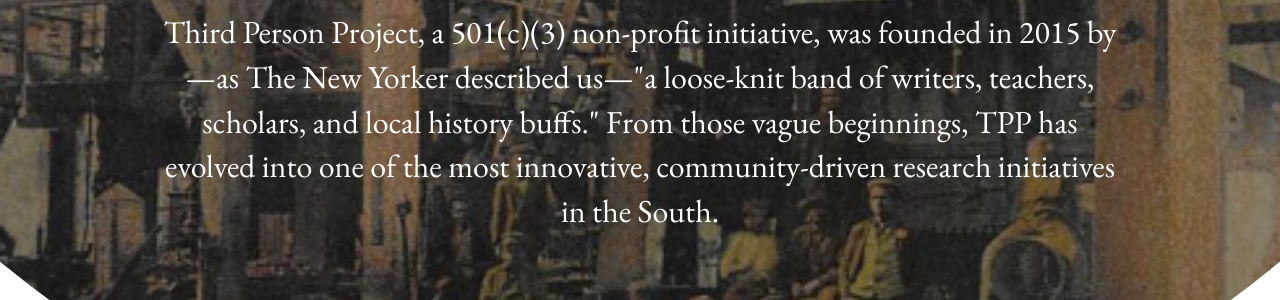
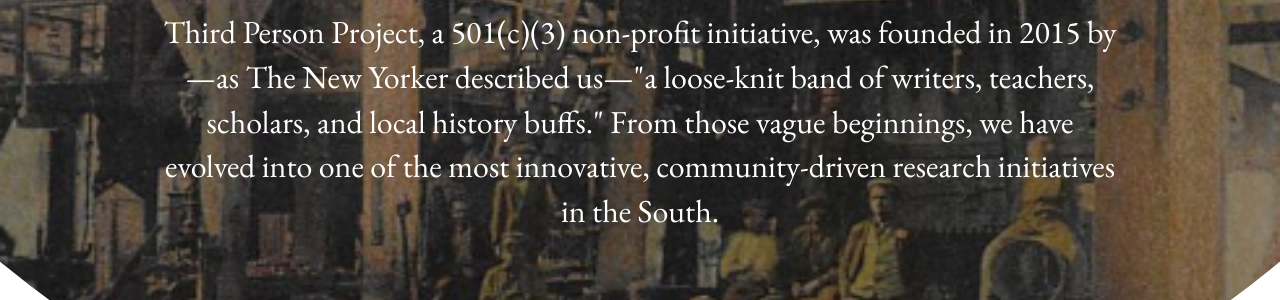
Before and after one commit to minicreative/third-person-project, a Jekyll site: the page built from index.md, in a window 1280 px wide. Shown: the part 207-507 px from the top of the page. Built offline with Jekyll 4.4.1, drawn with Linux system fonts in a browser that asks for light colours.

Commit message:
name change, small home intro change

```diff
--- a/index.md
+++ b/index.md
@@ -11,7 +11,7 @@
 - "/uploads/railway.jpg"
 header_text: Third Person Project, a 501(c)(3) non-profit initiative, was founded
   in 2015 by&#8212;as The New Yorker described us&#8212;"a loose-knit band of writers,
-  teachers, scholars, and local history buffs." From those vague beginnings, TPP has
+  teachers, scholars, and local history buffs." From those vague beginnings, we have
   evolved into one of the most innovative, community-driven research initiatives in
   the South.
 home_features_header: Explore our work
```
Also changed, not shown: _findings/sylvester-russell-would-not-move.md (renamed from _findings/lets-work-together copy.md).
